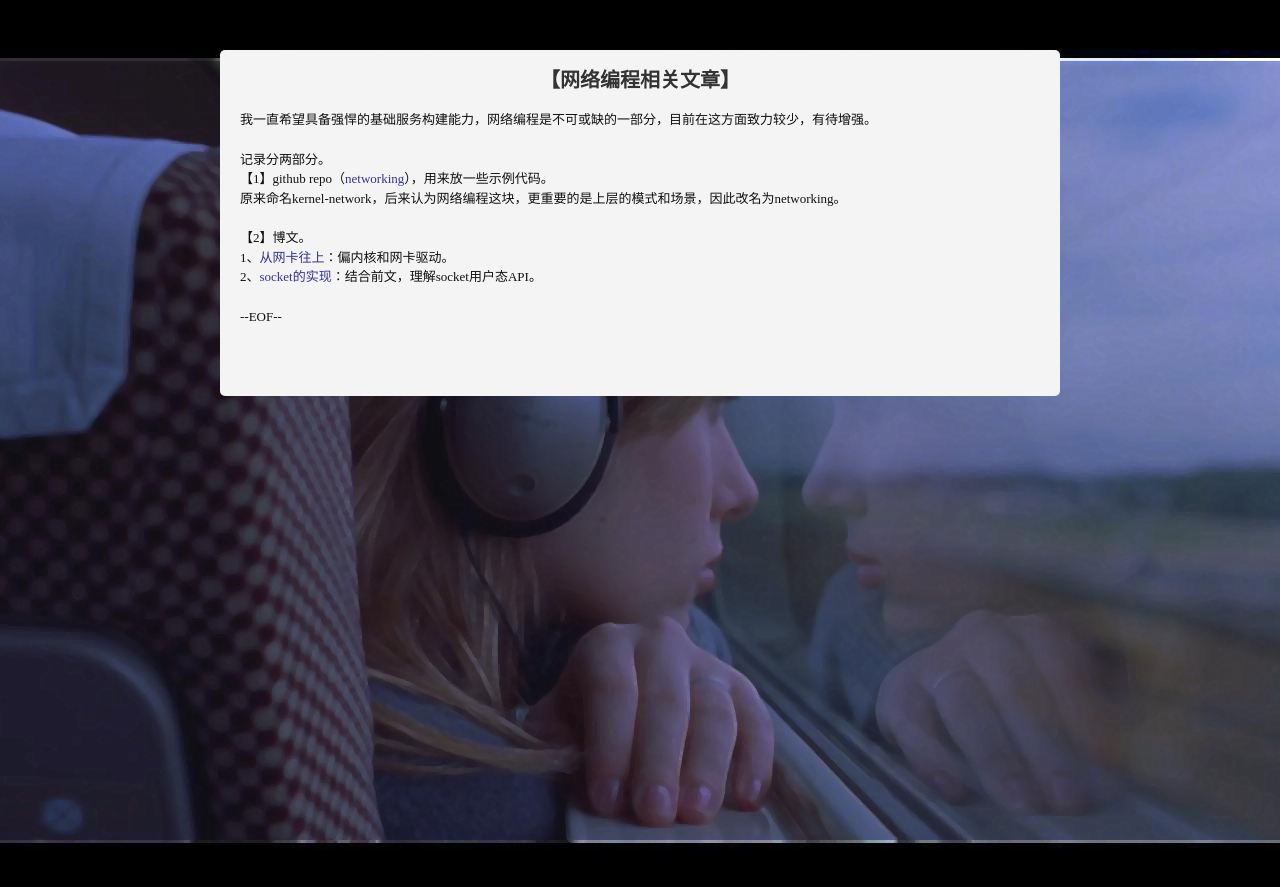
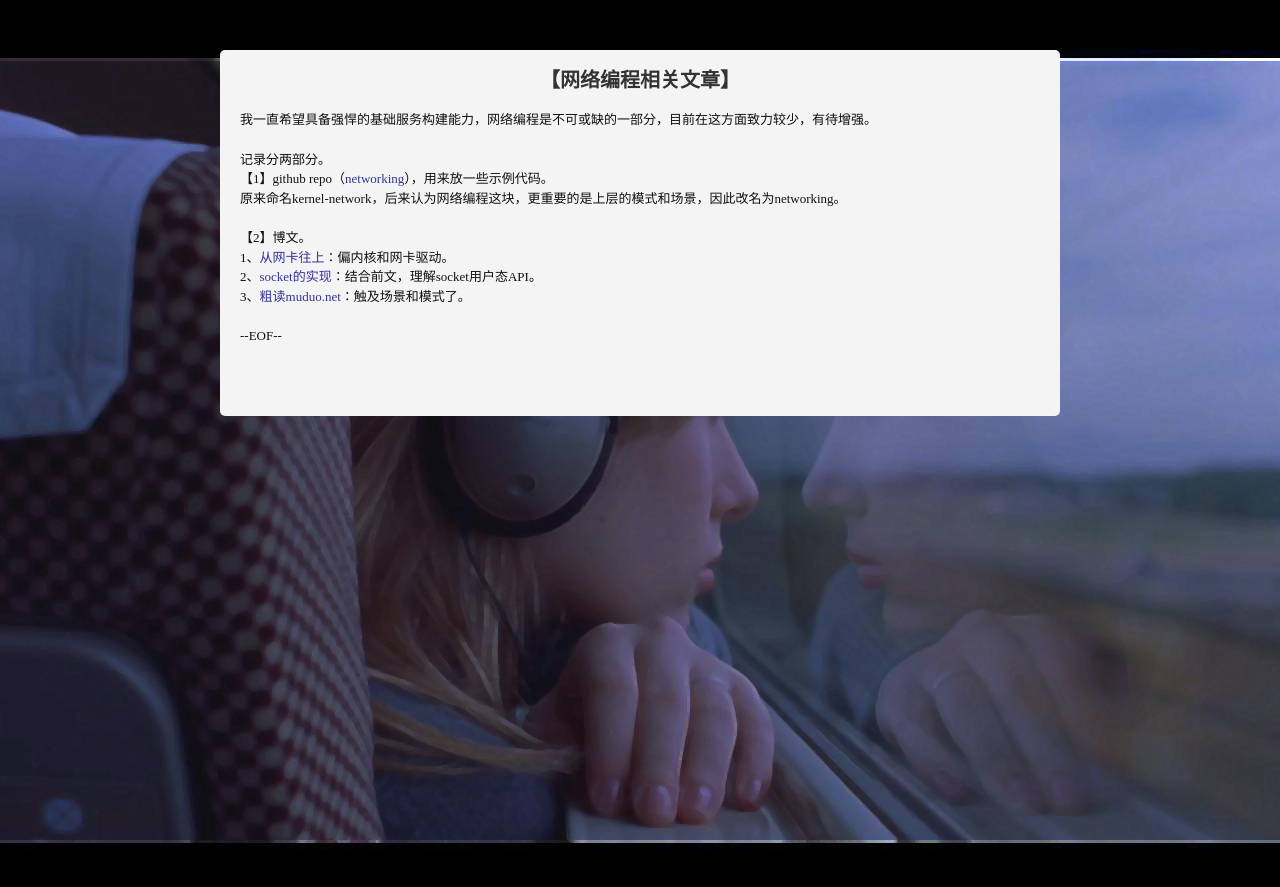
Before and after one commit to tfengmao/xanfeng, a Jekyll site: the page built from _posts/2013-12-31-networking-series.md, in a window 1280 px wide. Shown: the top 887 px of the page. Built offline with Jekyll 4.4.1, drawn with Linux system fonts in a browser that asks for light colours; Markdown is read by kramdown in place of the engine named in the settings; comment, search, counter and statistics services are not loaded.

Commit message:
add link

```diff
--- a/_posts/2013-12-31-networking-series.md
+++ b/_posts/2013-12-31-networking-series.md
@@ -14,3 +14,4 @@ tags: networking socket
 【2】博文。
 1、[从网卡往上](http://xanpeng.github.com/linux/2012/09/08/kernel-networking-stack.html)：偏内核和网卡驱动。
 2、[socket的实现](http://xanpeng.github.com/linux/2012/09/20/socket-implementation.html)：结合前文，理解socket用户态API。
+3、[粗读muduo.net](http://xanpeng.github.com/coding/2012/08/02/muduo-net.html)：触及场景和模式了。
```
